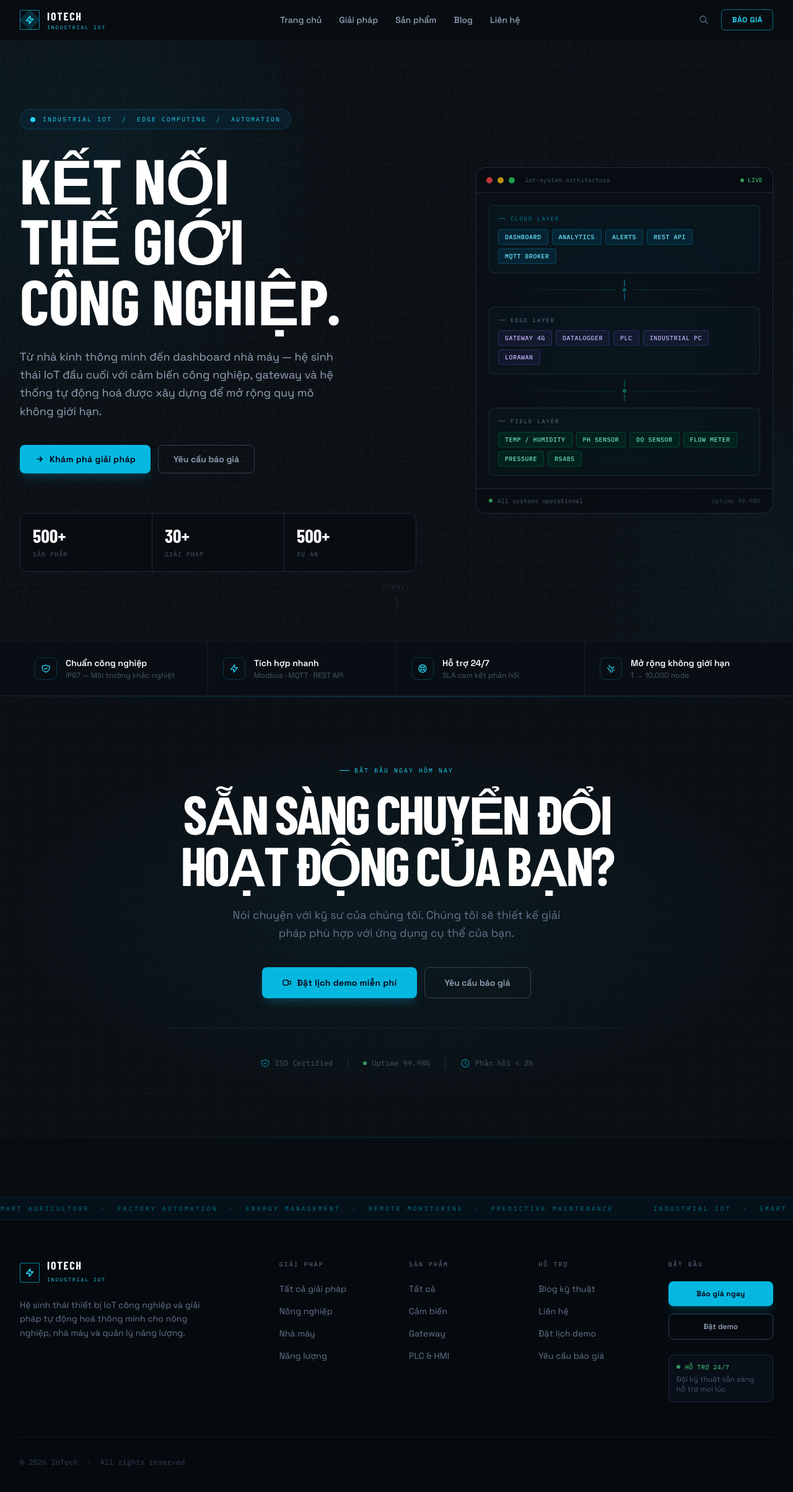
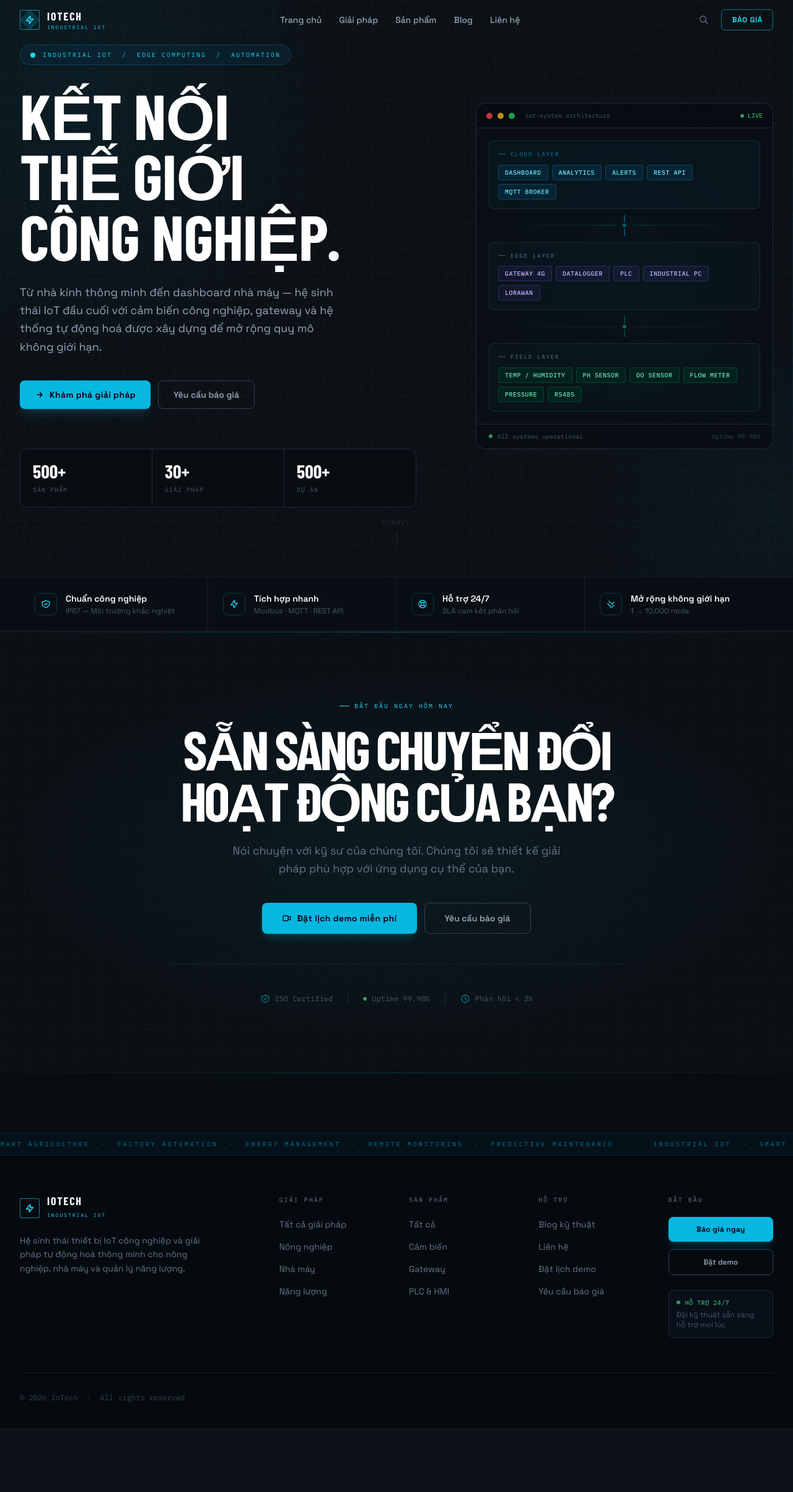
Before and after one commit to NgocTan1002/ProjectQ, a Django app: page / in a window 1280 px wide. Shown: the whole page at 62% size. After the commit the page ends 2263 px from the top, so only its background shows below. Run offline with Django 5.2, Linux system fonts and the light colour scheme; data that the repository does not hold is empty; some libraries are stand-ins or nearby versions; some web fonts are replaced.

Commit message:
update html

```diff
--- a/templates/base.html
+++ b/templates/base.html
@@ -269,7 +269,7 @@
   {% endif %}
 
   {# ── MAIN ────────────────────────────────────────────────────────────── #}
-  <main class="flex-1 pt-16">
+  <main class="flex-1">
     {% block content %}{% endblock %}
   </main>
 
--- a/templates/core/home.html
+++ b/templates/core/home.html
@@ -21,7 +21,7 @@
 {% block content %}
 
 {# ══════════════════════════════════════════════════════════════════HERO══════════════════════════════════════════════════════════════════ #}
-<section class="relative min-h-screen flex items-center overflow-hidden">
+<section class="relative min-h-screen flex items-center overflow-hidden -mt-10">
 
   {# Background layers #}
   <div class="absolute inset-0 grid-bg"></div>
```
